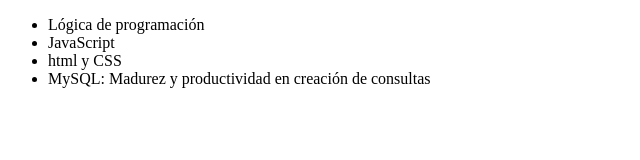
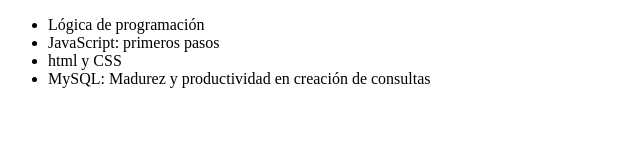
Before and after one commit to AndresSJ21/prueba_alura_git, a plain HTML site: page index.html in a window 1280 px wide. Shown: the full height of the page, 0-640 px from the left. Drawn offline with Linux system fonts and the light colour scheme.

Commit message:
Actualizando contenido curso JavaScript

```diff
--- a/index.html
+++ b/index.html
@@ -9,7 +9,7 @@
 <body>
     <ul>
         <li>Lógica de programación</li>
-        <li>JavaScript</li>
+        <li>JavaScript: primeros pasos</li>
         <li>html y CSS</li>
         <li>MySQL: Madurez y productividad en creación de consultas</li>
     </ul>
```
